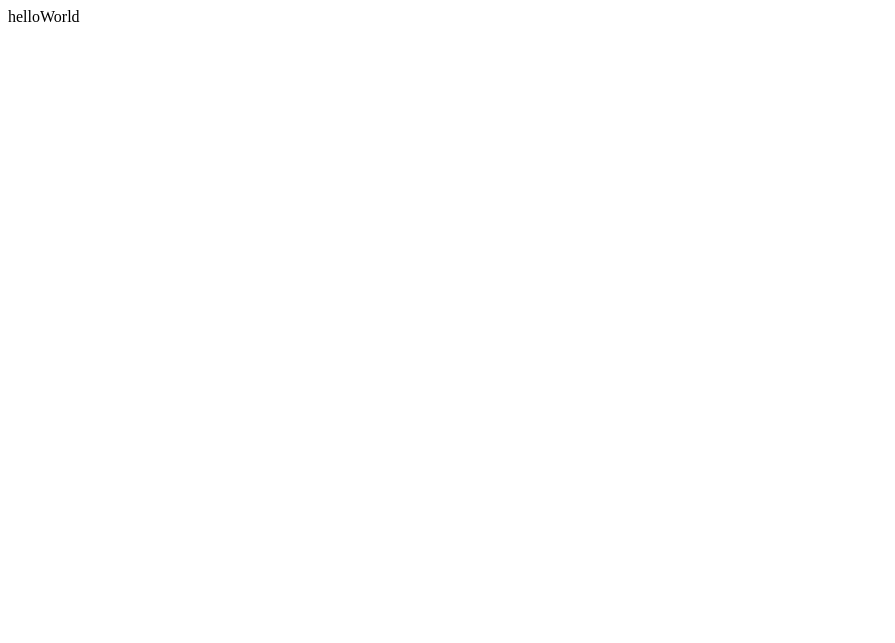
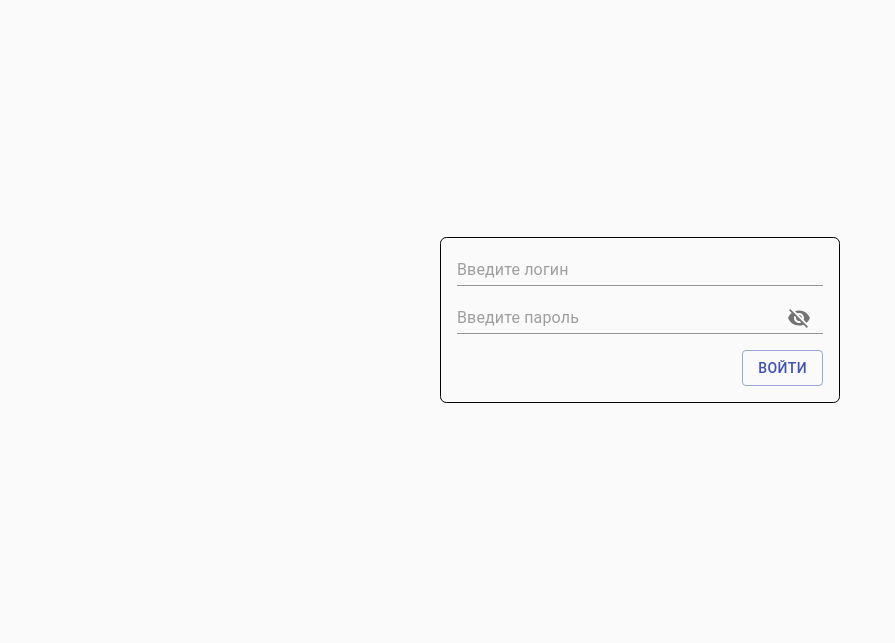
Before and after one commit to nchikovani/reporting, a React app: page / in a window 1280 px wide. Shown: the whole page, without its empty margins (0-895 px from the left). Built offline with nearby package versions, Linux system fonts and the light colour scheme.

Commit message:
login form added

```diff
--- a/package.json
+++ b/package.json
@@ -3,6 +3,8 @@
   "version": "0.1.0",
   "private": true,
   "dependencies": {
+    "@material-ui/core": "^4.11.0",
+    "@material-ui/icons": "^4.9.1",
     "@testing-library/jest-dom": "^4.2.4",
     "@testing-library/react": "^9.5.0",
     "@testing-library/user-event": "^7.2.1",
--- /dev/null
+++ b/src/components/Admin/index.js
@@ -0,0 +1,9 @@
+import React from 'react';
+import './style.scss';
+
+function Admin() {
+    return(
+        <div>admin</div>
+    );
+}
+export default Admin;
--- a/src/components/App/index.js
+++ b/src/components/App/index.js
@@ -1,10 +1,25 @@
 import React from 'react';
 import './style.scss';
 import {BrowserRouter, Switch, Route} from 'react-router-dom';
+import Authorization from '../Authorization';
+import Admin from '../Admin';
+import User from '../User';
 
 function App() {
     return(
-        <div>helloWorld</div>
+        <BrowserRouter>
+            <Switch>
+                <Route exact path="/">
+                    <Authorization/>
+                </Route>
+                <Route path="/admin">
+                    <Admin/>
+                </Route>
+                <Route path="/user/:id">
+                    <User/>
+                </Route>
+            </Switch>
+        </BrowserRouter>
     );
 }
 export default App;
--- a/src/components/App/style.scss
+++ b/src/components/App/style.scss
@@ -1,2 +1,6 @@
+@import '../../styles/reset';
 @import '../../styles/vars';
-@import '../../styles/vars';
+#root {
+  background: #fafafa;
+  height: 100vh;
+}
--- /dev/null
+++ b/src/components/Authorization/index.js
@@ -0,0 +1,74 @@
+import React from 'react';
+import './style.scss';
+import {Button, Input, InputAdornment, IconButton} from '@material-ui/core';
+import Visibility from '@material-ui/icons/Visibility';
+import VisibilityOff from '@material-ui/icons/VisibilityOff';
+
+function Authorization() {
+    const [values, setValues] = React.useState({
+        password: '',
+        login: '',
+        showPassword: false,
+    });
+    const handleChange = (prop) => (event) => {
+        setValues({ ...values, [prop]: event.target.value });
+    };
+    const handleClickShowPassword = () => {
+        setValues({ ...values, showPassword: !values.showPassword });
+    };
+    const handleMouseDownPassword = (event) => {
+        event.preventDefault();
+    };
+    const handleClickAuthorization = () => {
+        console.log(values.login, values.password);
+        fetch('/login', {
+            method: 'POST',
+            body: {login: values.login, password: values.password}
+        }).then(
+            response => {
+                console.log(response)
+            },
+            error => {
+                console.log(error)
+            }
+        );
+    }
+    return(
+        <div className="authorization-container">
+            <div className="authorization">
+                <Input
+                    className="authorization__input"
+                    placeholder="Введите логин"
+                    value={values.login}
+                    onChange={handleChange('login')}
+                />
+                <Input
+                    className="authorization__input"
+                    type={values.showPassword ? 'text' : 'password'}
+                    value={values.password}
+                    onChange={handleChange('password')}
+                    placeholder="Введите пароль"
+                    endAdornment={
+                        <InputAdornment position="end">
+                            <IconButton
+                                aria-label="toggle password visibility"
+                                onClick={handleClickShowPassword}
+                                onMouseDown={handleMouseDownPassword}
+                            >
+                                {values.showPassword ? <Visibility /> : <VisibilityOff />}
+                            </IconButton>
+                        </InputAdornment>
+                    }
+                />
+                <div className="authorization__button-container">
+                    <Button
+                        variant="outlined"
+                        color="primary"
+                        onClick={handleClickAuthorization}
+                    >Войти</Button>
+                </div>
+            </div>
+        </div>
+    );
+}
+export default Authorization;
--- /dev/null
+++ b/src/components/Authorization/style.scss
@@ -0,0 +1,21 @@
+.authorization-container {
+  width: 100%;
+  height: 80vh;
+  display: flex;
+  justify-content: center;
+  align-items: center;
+}
+.authorization {
+  width: 25em;
+  padding: 1em;
+  border: solid 1px black;
+  border-radius: 0.4em;
+}
+.authorization__input {
+  width: 100%;
+  margin-bottom: 1em;
+}
+.authorization__button-container {
+  display: flex;
+  justify-content: flex-end;
+}
--- /dev/null
+++ b/src/components/User/index.js
@@ -0,0 +1,9 @@
+import React from 'react';
+import './style.scss';
+
+function User() {
+    return(
+        <div>user</div>
+    );
+}
+export default User;
--- a/src/index.js
+++ b/src/index.js
@@ -1,7 +1,6 @@
 import React from 'react';
 import ReactDOM from 'react-dom';
 import App from './components/App';
-console.log(App);
 ReactDOM.render(
   <React.StrictMode>
     <App />
--- a/src/styles/reset.scss
+++ b/src/styles/reset.scss
@@ -4,6 +4,7 @@
   font-family: inherit;
   font-style: inherit;
   font-size: 100%;
+  box-sizing: border-box;
   border: 0 none;
   outline: 0;
   padding: 0;
```
Also changed, not shown: src/components/Admin/style.scss (added), src/components/User/style.scss (added), 1 other file.
